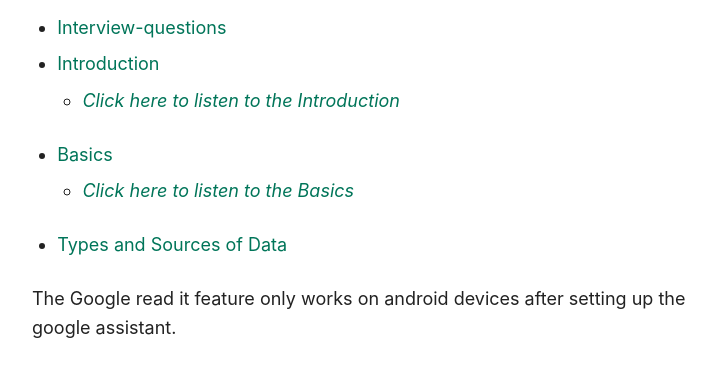
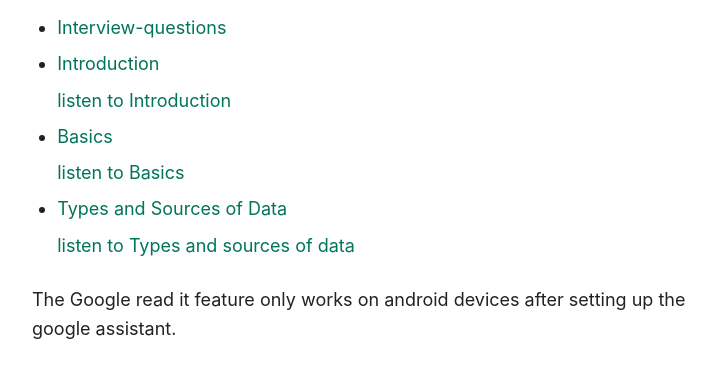
Before and after one commit to sasiqwerty/fv-notes, a plain HTML site: page index.html in a window 1280 px wide. Shown: the whole page, without its empty margins (266-982 px from the left). Drawn offline with Linux system fonts and the light colour scheme.

Commit message:
trimming the hedge

```diff
--- a/index.html
+++ b/index.html
@@ -11,24 +11,27 @@
     <ul>
       <li><a href="/fv-interview-q.html">Interview-questions</a></li>
       <li><a href="/intro-fv.html">Introduction</a></li>
-      <ul>
-        <li>
+      <li style="list-style-type: none">
         <a
           href="https://www.google.com/readit?url=https%3A%2F%2Fadoring-cray-ef1440.netlify.app%2Fintro-fv.html"
-            ><i>Click here to listen to the Introduction</i></a
+        >
+          listen to Introduction</a
         >
       </li>
-      </ul>
       <li><a href="/fv-basics.html">Basics</a></li>
-      <ul>
-        <li>
+      <li style="list-style-type: none">
         <a
           href="https://www.google.com/readit?url=https%3A%2F%2Fadoring-cray-ef1440.netlify.app%2Ffv-basics.html"
-            ><i>Click here to listen to the Basics</i></a
+          >listen to Basics</a
         >
       </li>
-      </ul>
       <li><a href="types-sources-data.html">Types and Sources of Data</a></li>
+      <li style="list-style-type: none">
+        <a
+          href="https://www.google.com/readit?url=https%3A%2F%2Fadoring-cray-ef1440.netlify.app%2Ftypes-sources-data.html"
+          >listen to Types and sources of data</a
+        >
+      </li>
     </ul>
     <p>
       The Google read it feature only works on android devices after setting up
```
Lines whose indentation alone changed are shown as unchanged.
